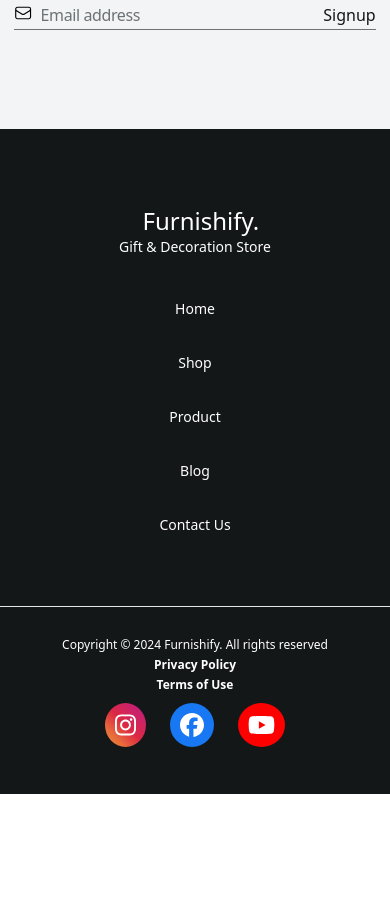
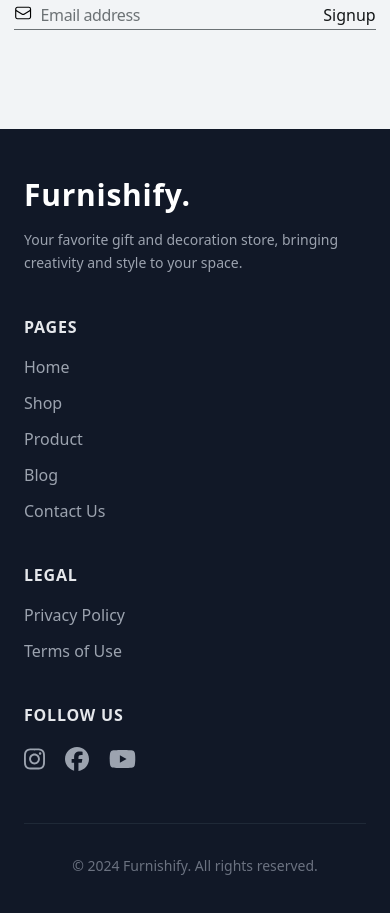
Before and after one commit to HomamAlyaghshi/Furnishify, a React (Create React App) app: page /homepage in a window 390 px wide. Shown: the part 5580-6493 px from the top of the page. Before the commit the page ends 6374 px from the top, so only its background shows below. Built offline with nearby package versions, Linux system fonts and the light colour scheme.

Commit message:
new design

```diff
--- a/src/Shared/Footer.js
+++ b/src/Shared/Footer.js
@@ -8,105 +8,112 @@ import {
 } from "@fortawesome/free-brands-svg-icons";
 
 const Footer = () => {
+  // Array for navigation links for easier management
+  const navLinks = [
+    { name: "Home", path: "/homepage" },
+    { name: "Shop", path: "/shoppage" },
+    { name: "Product", path: "/productpage" },
+    { name: "Blog", path: "/blogpage" },
+    { name: "Contact Us", path: "/contactuspage" },
+  ];
+
+  const socialIcons = [
+    { icon: faInstagram, colorClass: "hover:text-[#E1306C]", href: "#" },
+    { icon: faFacebook, colorClass: "hover:text-[#1877F2]", href: "#" },
+    { icon: faYoutube, colorClass: "hover:text-[#FF0000]", href: "#" },
+  ];
+
   return (
-    <div className="bg-blackButton h-[665px] md:h-full sm:h-[360px] py-[80px] md:px-[16px] sm:px-[160px] pb-[32px] grid gap-[49px]">
-      <div className="flex flex-col items-center sm:flex-row sm:justify-between">
-        <div className="flex flex-col items-center sm:flex-row sm:w-[544px] justify-between">
-          <Link to={"/homepage"}>
-            <button className="w-[105px] font-poppins text-[24px] font-[500] leading-[24px] text-center text-white hover:text-blue transition-all duration-200 hover:scale-95 transform">
+    <footer className="bg-gray-900 text-white font-inter">
+      <div className="container mx-auto px-6 py-12 lg:py-16">
+        {/* Main Footer Grid */}
+        <div className="grid grid-cols-1 gap-10 md:grid-cols-2 lg:grid-cols-4 lg:gap-8">
+          {/* Column 1: Brand & Description */}
+          <div className="md:col-span-2 lg:col-span-1">
+            <Link to="/homepage">
+              <h2 className="text-3xl font-poppins font-semibold tracking-wide">
                 Furnishify.
-            </button>
+              </h2>
             </Link>
-          <div className="w-[1px] h-[24px] bg-gray-500 hidden sm:block"></div>
-          <p className="w-full sm:w-[350px] font-inter text-[14px] font-[400] leading-[22px] text-center sm:text-left text-white">
-            Gift & Decoration Store
+            <p className="mt-4 text-gray-400 text-sm leading-relaxed">
+              Your favorite gift and decoration store, bringing creativity and
+              style to your space.
             </p>
           </div>
-        <div className="flex flex-col sm:flex-row text-white w-full sm:w-[392px] justify-between mt-10 gap-6 sm:mt-0 font-inter text-[14px] font-[400] leading-[22px] text-center sm:text-left  sm:gap-0 ">
-          <Link to={"/homepage"}>
-            <button className="mb-2 sm:mb-0 transform transition-all hover:scale-90">
-              Home
-            </button>
+
+          {/* Column 2: Pages */}
+          <div>
+            <h3 className="font-semibold tracking-wider text-gray-200 uppercase">
+              Pages
+            </h3>
+            <ul className="mt-4 space-y-3">
+              {navLinks.map((link) => (
+                <li key={link.name}>
+                  <Link
+                    to={link.path}
+                    className="text-gray-400 hover:text-white transition-colors duration-300 transform hover:translate-x-1 inline-block"
+                  >
+                    {link.name}
                   </Link>
-          <Link to={"/shoppage"}>
-            <button className="mb-2 sm:mb-0 transform transition-all hover:scale-90">
-              Shop
-            </button>
+                </li>
+              ))}
+            </ul>
+          </div>
+
+          {/* Column 3: Legal */}
+          <div>
+            <h3 className="font-semibold tracking-wider text-gray-200 uppercase">
+              Legal
+            </h3>
+            <ul className="mt-4 space-y-3">
+              <li>
+                <Link
+                  to="/privacy-policy"
+                  className="text-gray-400 hover:text-white transition-colors duration-300"
+                >
+                  Privacy Policy
                 </Link>
-          <Link to={"/productpage"}>
-            <button className="mb-2 sm:mb-0 transform transition-all hover:scale-90">
-              Product
-            </button>
+              </li>
+              <li>
+                <Link
+                  to="/terms-of-use"
+                  className="text-gray-400 hover:text-white transition-colors duration-300"
+                >
+                  Terms of Use
                 </Link>
-          <Link to={"/blogpage"}>
-            <button className="mb-2 sm:mb-0 transform transition-all hover:scale-90">
-              Blog
-            </button>
-          </Link>
-          <Link to={"/contactuspage"}>
-            <button className="mb-2 sm:mb-0 transform transition-all hover:scale-90">
-              Contact Us
-            </button>
-          </Link>
+              </li>
+            </ul>
           </div>
-      </div>
-      <div className="w-full border-t-[1px] border-b-blackButton_50 text-white">
-        <div className="flex flex-col items-center w-full mt-[28px] sm:flex-row sm:justify-between">
-          <div className="font-poppins md:flex gap-10 text-[12px] font-[400] leading-[20px] text-center sm:text-left">
-            Copyright © 2024 Furnishify. All rights reserved
-            <div className="font-poppins text-[12px] font-[600] leading-[20px] text-center sm:text-left">
-              Privacy Policy
-            </div>
-            <div className="font-poppins text-[12px] font-[600] leading-[20px] text-center sm:text-left">
-              Terms of Use
-            </div>
-          </div>
-          <div className="font-poppins text-[12px] font-[600] leading-[20px] text-center sm:text-left mt-2 sm:mt-0 flex justify-around gap-[24px]">
-            <button>
-              <FontAwesomeIcon
-                className="transition-all transform hover:scale-90"
-                icon={faInstagram}
-                size="2x"
-                style={{
-                  background:
-                    "linear-gradient(45deg, #f09433, #e6683c, #dc2743, #cc2366, #bc1888)",
-                  borderRadius: "50%",
-                  padding: "10px",
-                  display: "inline-block",
-                }}
-              />
-            </button>
-            <button>
-              <FontAwesomeIcon
-                className="transition-all transform hover:scale-90"
-                icon={faFacebook}
-                size="2x"
-                style={{
-                  backgroundColor: "#1877F2",
-                  borderRadius: "50%",
-                  padding: "10px",
-                  display: "inline-block",
-                }}
-              />
-            </button>
 
-            <button>
-              <FontAwesomeIcon
-                className="transition-all transform hover:scale-90"
-                icon={faYoutube}
-                size="2x"
-                style={{
-                  backgroundColor: "#FF0000",
-                  borderRadius: "50%",
-                  padding: "10px",
-                  display: "inline-block",
-                }}
-              />
-            </button>
+          {/* Column 4: Follow Us */}
+          <div>
+            <h3 className="font-semibold tracking-wider text-gray-200 uppercase">
+              Follow Us
+            </h3>
+            <div className="mt-4 flex space-x-5">
+              {socialIcons.map((social, index) => (
+                <a
+                  key={index}
+                  href={social.href}
+                  target="_blank"
+                  rel="noopener noreferrer"
+                  className={`text-gray-400 text-2xl ${social.colorClass} transition-all duration-300 transform hover:scale-110`}
+                >
+                  <FontAwesomeIcon icon={social.icon} />
+                </a>
+              ))}
             </div>
           </div>
         </div>
+
+        {/* Bottom Bar */}
+        <div className="mt-12 pt-8 border-t border-gray-800 text-center sm:text-left">
+          <p className="text-sm text-gray-500">
+            &copy; {new Date().getFullYear()} Furnishify. All rights reserved.
+          </p>
         </div>
+      </div>
+    </footer>
   );
 };
 
```
Lines whose indentation alone changed are shown as unchanged.
